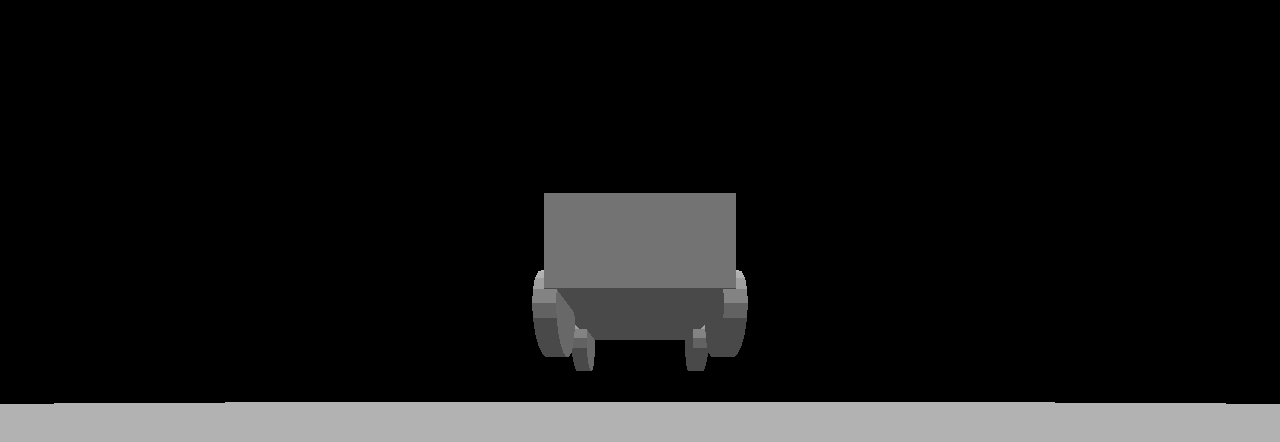
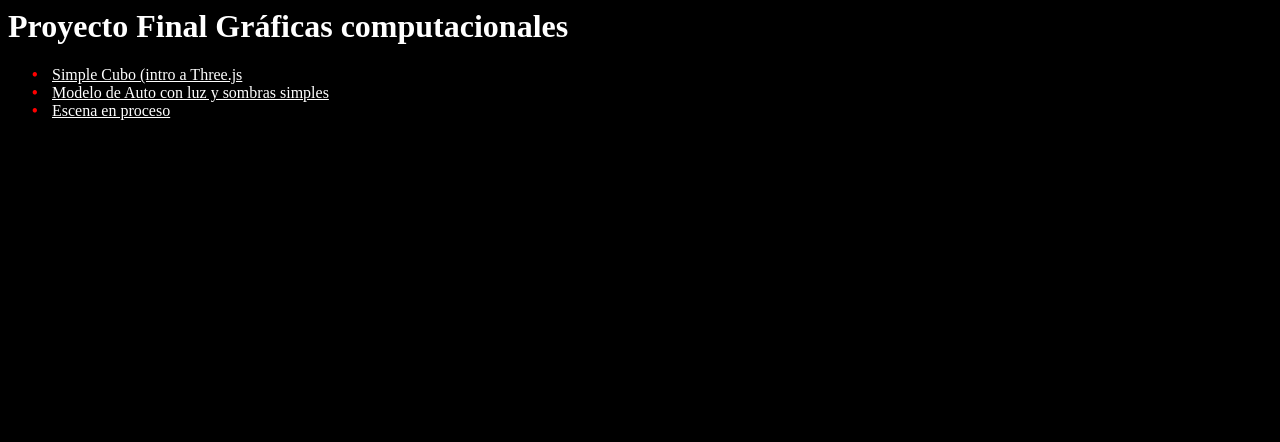
Before and after one commit to JaimeSolisS/CarSimulation-Threejs, a website: page public/index.html in a window 1280 px wide. Drawn offline with Linux system fonts and the light colour scheme; animation ran at ten frames a second.

Commit message:
Feat Simple Main Menu

```diff
--- a/public/index.html
+++ b/public/index.html
@@ -3,30 +3,38 @@
 <head>
     <title>Proyecto TC3022</title>
     <style>
-        body {
-            margin: 0;
+        ul {
+            list-style: none;
         }
 
-        canvas {
-            width: 100%;
-            height: 100%;
+        ul li::before {
+            content: "\2022";
+            color: red;
+            font-weight: bold;
+            display: inline-block;
+            width: 1em;
+            margin-left: -1em;
         }
     </style>
 </head>
 
-<body>
-    <script src="libs/three.min.js"></script>
-    <script src="libs/inflate.min.js"></script>
-    <script src="libs/FBXLoader.js"></script>
-    <script src="libs/OrbitControls.js"></script>
-    <script src="libs/WebGL.js"></script>
-    <script src="libs/cannon.js"></script>
-    <script src="v2/app.js"></script>
-    <script>
-        document.addEventListener("DOMContentLoaded", function() {
-            const app = new App();
-        });
-    </script>
+<body style="background-color: black">
+    <h1 style="color: white">Proyecto Final Gráficas computacionales</h1>
+
+    <ul>
+        <li>
+            <a href="/v0/index.html" style="color: white">Simple Cubo (intro a Three.js</a
+        >
+      </li>
+      <li>
+        <a href="/v1/index.html" style="color: white"
+          >Modelo de Auto con luz y sombras simples</a
+        >
+      </li>
+      <li>
+        <a href="/v2/index.html" style="color: white">Escena en proceso</a>
+        </li>
+    </ul>
 </body>
 
 </html>
```
Also changed, not shown: public/v0/index.html (added, +27 -0 lines), public/v1/index.html (added, +31 -0 lines), public/v2/index.html (added, +32 -0 lines).
